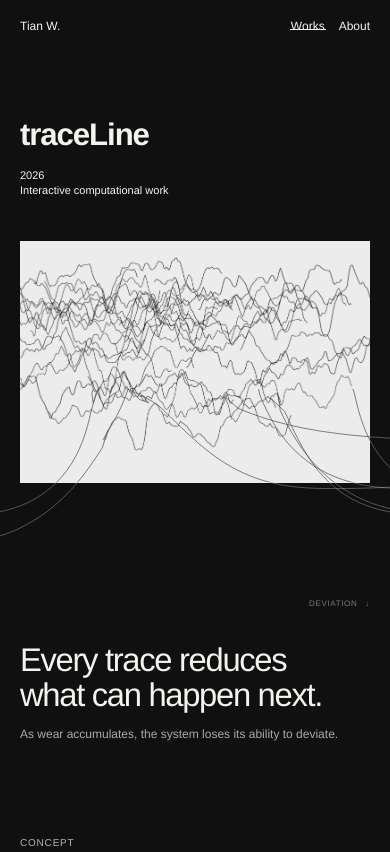
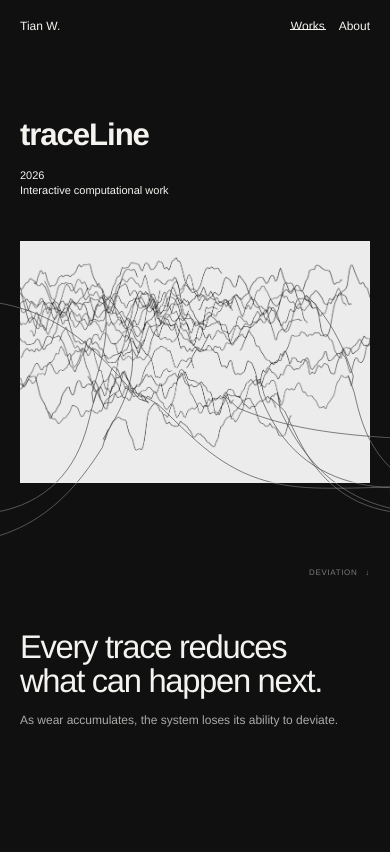
Before and after one commit to skychen444/tianw.art, a plain HTML site: page traceline.html in a window 390 px wide. Shown: the top 852 px of the page. Drawn offline with Linux system fonts and the light colour scheme.

Commit message:
Expand trace field and restore paced transition to concept

```diff
--- a/css/traceline.css
+++ b/css/traceline.css
@@ -64,9 +64,9 @@
 
 .trace-flow {
   position: relative;
-  height: 58svh;
+  height: 80svh;
   margin:
-    clamp(-340px,-34vh,-250px)
+    clamp(-560px,-56vh,-410px)
     calc(clamp(40px, 4.4vw, 92px) * -1)
     0;
 }
@@ -90,7 +90,7 @@
   position: absolute;
   z-index: 2;
   right: max(6%, calc((100vw - 1680px) / 2));
-  top: 54%;
+  top: 49%;
   display: flex;
   gap: 8px;
   align-items: center;
@@ -105,7 +105,7 @@
   position: absolute;
   z-index: 2;
   left: max(6%, calc((100vw - 1680px) / 2));
-  top: 60%;
+  top: 57%;
   width: min(66%, 1120px);
   opacity: 1;
   transform: none;
@@ -313,22 +313,22 @@
   }
 
   .trace-flow {
-    height: 52svh;
-    margin-top: -24vw;
+    height: 72svh;
+    margin-top: -48vw;
     margin-left: -20px;
     margin-right: -20px;
   }
 
   .trace-flow-readout {
     right: 20px;
-    top: 48%;
+    top: 45%;
     font-size: 8px;
   }
 
   .trace-statement-block {
     left: 20px;
     right: 20px;
-    top: 58%;
+    top: 55%;
     width: auto;
   }
 
@@ -355,7 +355,7 @@
   }
 
   .trace-concept {
-    margin-top: 8px;
+    margin-top: 34px;
     margin-bottom: 90px;
   }
 
```
